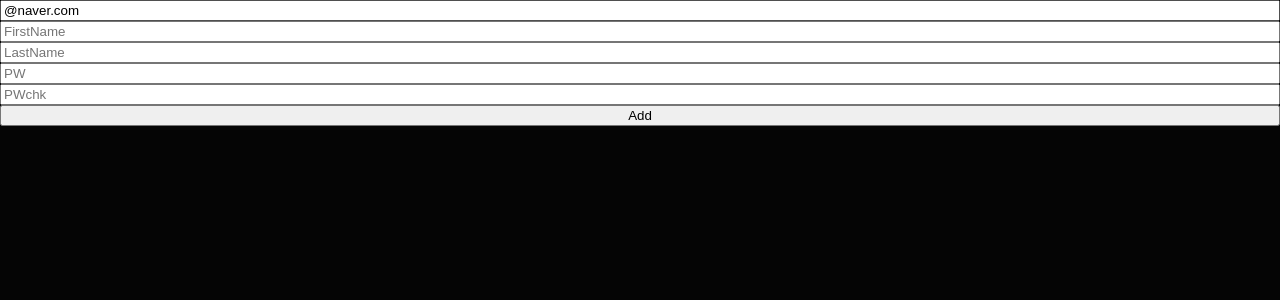
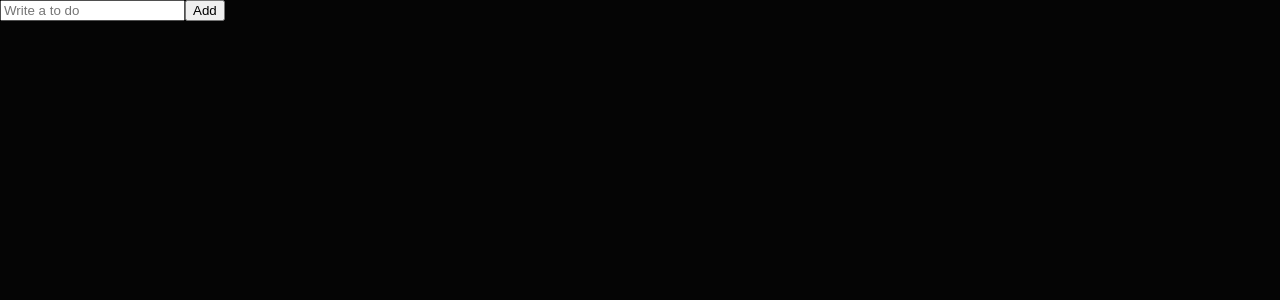
Before and after one commit to hyesuhong/checklist, a React (Create React App) app: page / in a window 1280 px wide. Shown: the top 300 px of the page. Built offline with nearby package versions, Linux system fonts and the light colour scheme.

Commit message:
validation check using react-hook-form

```diff
--- a/src/ToDoList.tsx
+++ b/src/ToDoList.tsx
@@ -1,37 +1,9 @@
-import React, { useState } from 'react';
 import { useForm } from 'react-hook-form';
 
 /* react hook form -> 여러 인풋을 사용할 때 좋은 라이브러리. validation을 하기 편함 */
 
-// function ToDoList() {
-// 	const [toDo, setToDo] = useState('');
-// 	const onChange = (event: React.FormEvent<HTMLInputElement>) => {
-// 		const {
-// 			currentTarget: { value },
-// 		} = event;
-// 		setToDo(value);
-// 	};
-// 	const onSubmit = (event: React.FormEvent<HTMLFormElement>) => {
-// 		event.preventDefault();
-// 		console.log(toDo);
-// 	};
-// 	return (
-// 		<div>
-// 			<form onSubmit={onSubmit}>
-// 				<input placeholder='Write a to do' value={toDo} onChange={onChange} />
-// 				<button>Add</button>
-// 			</form>
-// 		</div>
-// 	);
-// }
-
 interface IForm {
-	Email: string;
-	FirstName: string;
-	LastName: string;
-	PW: string;
-	PWchk: string;
-	extraError?: string;
+	toDo: string;
 }
 
 function ToDoList() {
@@ -47,69 +19,20 @@ function ToDoList() {
 		register,
 		handleSubmit,
 		formState: { errors },
-		setError,
-	} = useForm<IForm>({
-		defaultValues: {
-			Email: '@naver.com',
-		},
-	});
+		setValue,
+	} = useForm<IForm>();
 	const onValid = (data: IForm) => {
-		if (data.PW !== data.PWchk) {
-			setError(
-				'PWchk',
-				{ message: 'password is not same' },
-				{ shouldFocus: true }
-			);
-		}
-		setError('extraError', { message: 'Server offline' });
+		setValue('toDo', '');
 		console.log(data);
 	};
 
 	console.log(errors);
-
 	return (
 		<div>
-			<form
-				style={{ display: 'flex', flexDirection: 'column' }}
-				onSubmit={handleSubmit(onValid)}
-			>
+			<form onSubmit={handleSubmit(onValid)}>
 				<input
-					{...register('Email', {
-						required: { value: true, message: 'email is required' },
-						pattern: {
-							value: /^[A-Za-z0-9._%+-]+@naver.com$/,
-							message: 'only naver.com can allowed',
-						},
-					})}
-					placeholder='Email'
-				/>
-				<span>{errors?.Email?.message}</span>
-				<input
-					{...register('FirstName', {
-						required: 'name is required',
-						validate: {
-							noNico: (value) =>
-								value.includes('nico') ? 'nico cannot join' : true,
-							noNick: (value) =>
-								value.includes('nick') ? 'nick cannot join' : true,
-						},
-					})}
-					placeholder='FirstName'
-				/>
-				<input
-					{...(register('LastName'), { minLength: 10 })}
-					placeholder='LastName'
-				/>
-				<input
-					{...register('PW', {
-						required: 'Password is required',
-						minLength: { value: 5, message: 'too short' },
-					})}
-					placeholder='PW'
-				/>
-				<input
-					{...register('PWchk', { required: 'Password is required' })}
-					placeholder='PWchk'
+					{...register('toDo', { required: 'Please write your to do' })}
+					placeholder='Write a to do'
 				/>
 				<button>Add</button>
 			</form>
```
